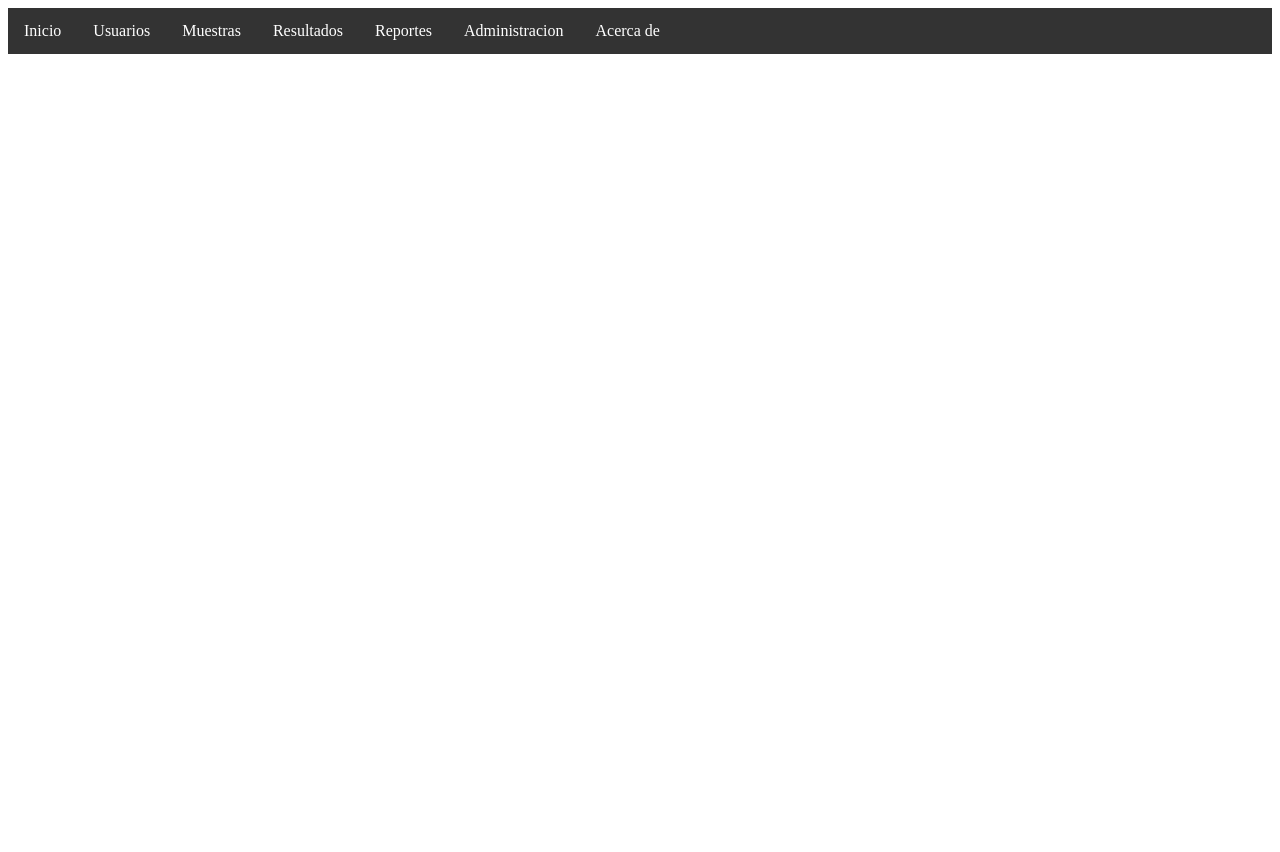
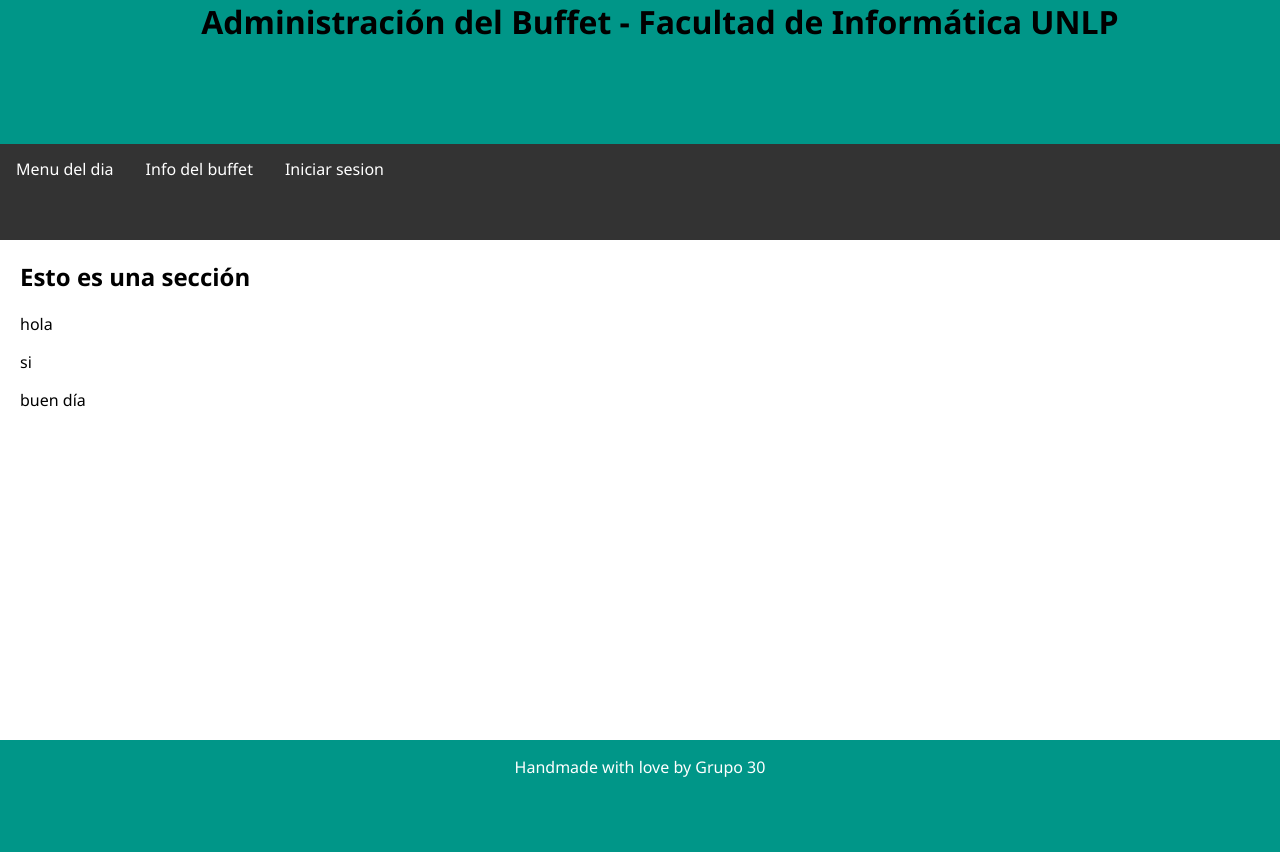
Before and after one commit to NicoZarate/PracticasProyec, a PHP site: page /prueba.html in a window 1280 px wide. Before the commit the page ends 54 px from the top, so only its background shows below. Run offline with PHP 8.4, Linux system fonts and the light colour scheme.

Commit message:
prueba de checkout

```diff
--- a/practica1/prueba.html
+++ b/practica1/prueba.html
@@ -4,20 +4,30 @@
     <meta charset="UTF-8">
     <meta name="viewport" content="width=device-width, user-scalable=no,
       initial-scale=1.0, maximum-scale=1.0, minimum-scale=1.0">
-    <title>Menu</title>
+    <title>Administración Buffet</title>
     <link href="style/prueba.css" rel="stylesheet">
 </head>
 <body>
-    <nav>
-        <ul>
-            <li><a href="#">Inicio</a></li>
-            <li><a href="#">Usuarios</a></li>
-            <li><a href="#">Muestras</a></li>
-            <li><a href="#">Resultados</a></li>
-            <li><a href="#">Reportes</a></li>
-            <li><a href="#">Administracion</a></li>
-            <li><a href="#">Acerca de</a></li>
-        </ul>
-    </nav>
+    <header>
+        <h1>
+            Administración del Buffet - Facultad de Informática UNLP
+        </h1>
+        <nav>
+            <ul>
+                <li><a href="#">Menu del dia</a></li>
+                <li><a href="#">Info del buffet</a></li>
+                <li><a href="#">Iniciar sesion</a></li>
+            </ul>
+        </nav>
+    </header>
+    <div class="content">
+        <h2>Esto es una sección</h2>
+        <p>hola</p>
+        <p>si</p>
+        <p>buen día</p>
+    </div>
+    <footer>
+        Handmade with love by Grupo 30
+    </footer>
 </body>
 </html>
--- a/practica1/punto7.html
+++ b/practica1/punto7.html
@@ -26,6 +26,9 @@
                 </ul>
             </nav>
         </header>
+        <div style="height: 100%">
+            Hola
+        </div>
         <script src=" http://code.jquery.com/jquery-latest.js"></script>
         <script src="js/punto7.js"></script>
     </body>
--- a/practica1/punto8.html
+++ b/practica1/punto8.html
@@ -12,6 +12,7 @@ and open the template in the editor.
         <title>Punto 8 tp2</title>
         <link href="style/punto8.css" rel="stylesheet">
     </head>
+
     <body>
 
         <header>
--- a/practica1/style/prueba.css
+++ b/practica1/style/prueba.css
@@ -1,16 +1,56 @@
-ul {
+html{
+    height: 100%;
+}
+
+body{
+    margin:0px;
+    height: 100%;
+    font-family: "Segoe UI",Arial,sans-serif;
+}
+
+footer{
+	padding:1em;
+	color: white;
+	background-color: #009688;
+	clear:left;
+	text-align: center;
+        height: 10%;
+        margin-bottom: 0;
+}
+header{
+    width:100%;
+    height: 30%;
+    margin:0px;
+    background-color: #009688;
+}
+header h1{
+    margin:0;
+    height: 60%;
+    text-align: center;
+    width: 100%;
+    margin-left: 20px;
+
+}
+header nav{
+    font-size: medium;
+    height: 40%;
+    width:100%;
+    margin:0;
+}
+header nav ul {
     list-style-type: none;
     margin: 0;
     padding: 0;
     overflow: hidden;
     background-color: #333;
+    height: 100%;
 }
 
-li {
+header nav ul li {
     float: left;
 }
 
-li a {
+header nav ul li a {
     display: block;
     color: white;
     text-align: center;
@@ -18,23 +58,29 @@ li a {
     text-decoration: none;
 }
 
-li a:hover {
+header nav ul li a:hover {
     background-color: #111;
+}
+.content{
+    height: 60%;
+    padding:auto;
+    width: 100%;
+    margin-left: 20px;
 }
 
 @media screen and (max-width:900px ) {
-ul {
+header nav ul {
     list-style-type: none;
     margin: 0;
     padding: 0;
-    width: 200px;
+    width: 100%;
     background-color: #f1f1f1;
 }
-li {
+header nav li {
     width: 100%;
 
 }
-li a {
+header nav li a {
     display: block;
     color: #000;
     padding: 8px 16px;
@@ -42,12 +88,12 @@ li a {
     text-align: left;
 }
 
-li a.active {
+header nav li a.active {
     background-color: #4CAF50;
     color: white;
 }
 
-li a:hover:not(.active) {
+header nav li a:hover:not(.active) {
     background-color: #555;
     color: white;
 }
```
